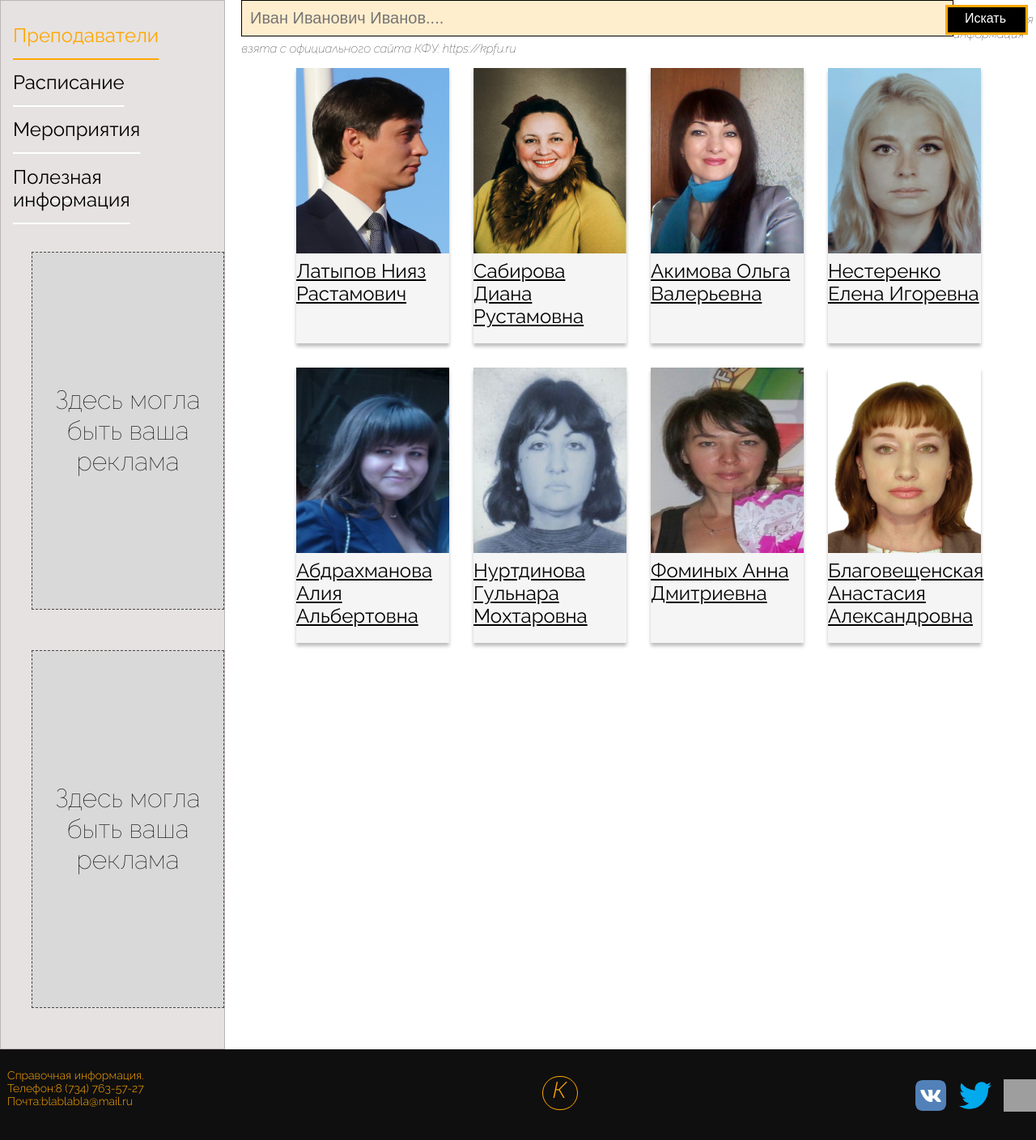
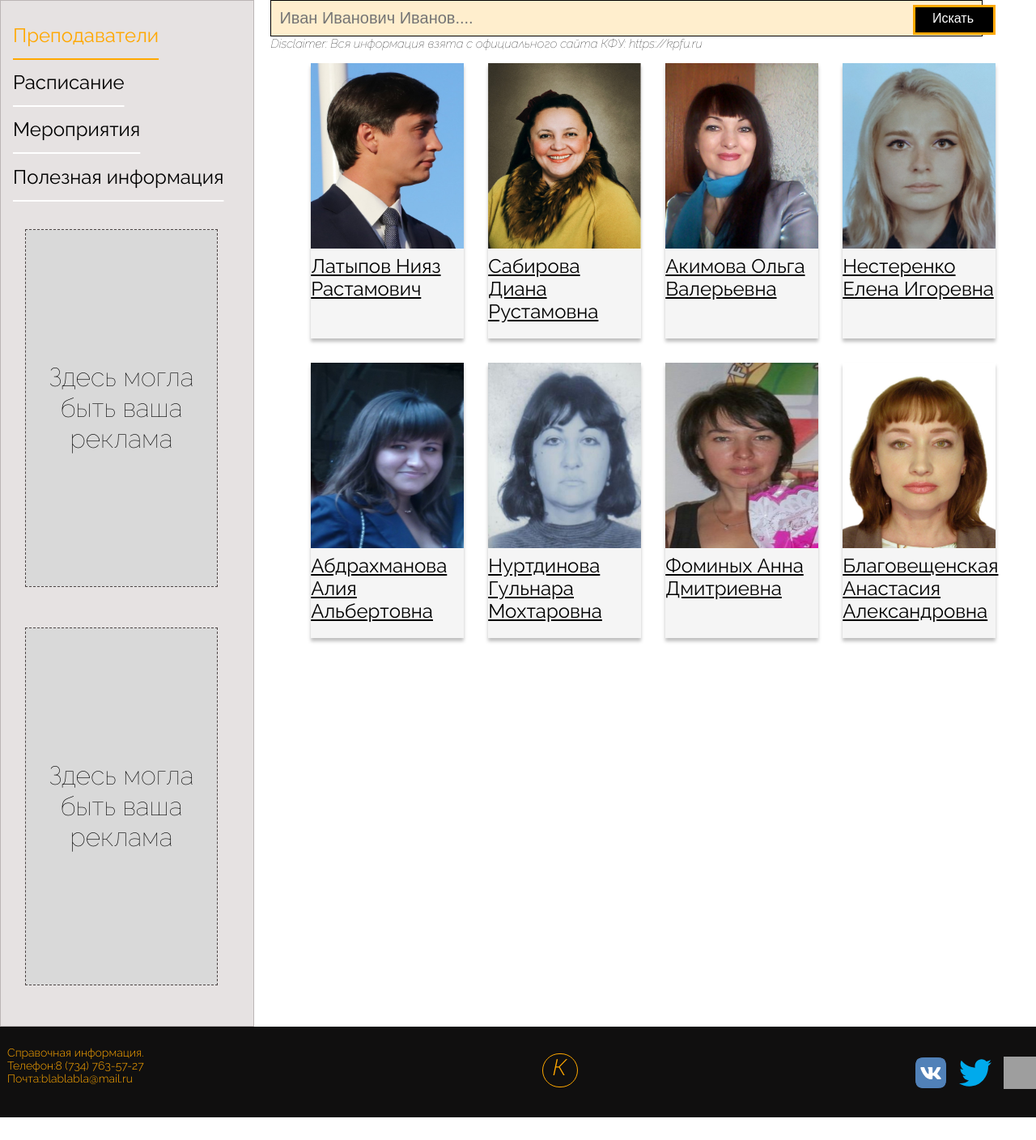
Before and after one commit to DilMB/gittest, a PHP site: page /page_teachers_staff.html in a window 1280 px wide. Shown: the part 81-1489 px from the top of the page at 81% size. After the commit the page ends 1461 px from the top, so only its background shows below. Run offline with PHP 8.4, Linux system fonts and the light colour scheme; grey boxes are pictures that could not be loaded.

Commit message:
Чуть подправил верстку

```diff
--- a/пример проект 1/css/style.css
+++ b/пример проект 1/css/style.css
@@ -114,6 +114,8 @@ main {
     text-decoration-thickness: 2px;
     text-underline-offset: 15px;
     text-underline-position: under;
+
+	white-space: nowrap;
 }
 
 .site-navigation-item:hover a {
@@ -144,7 +146,8 @@ main {
 	align-items: center;
     justify-content: center;
 
-	margin-left: 38px;
+	margin-left: 30px;
+	margin-right: 30px;
 	margin-bottom: 50px;
 }
 
@@ -295,7 +298,7 @@ input [placeholder] {
     text-align: center;
 
 	top: 6px;
-	right: 10px;
+	right: 50px;
 
     color: #FFFFFF;
 }
```
